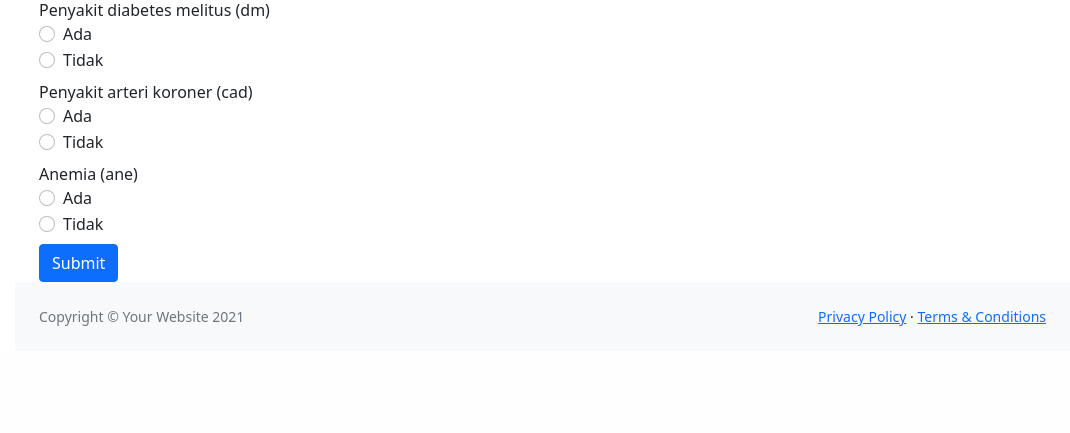
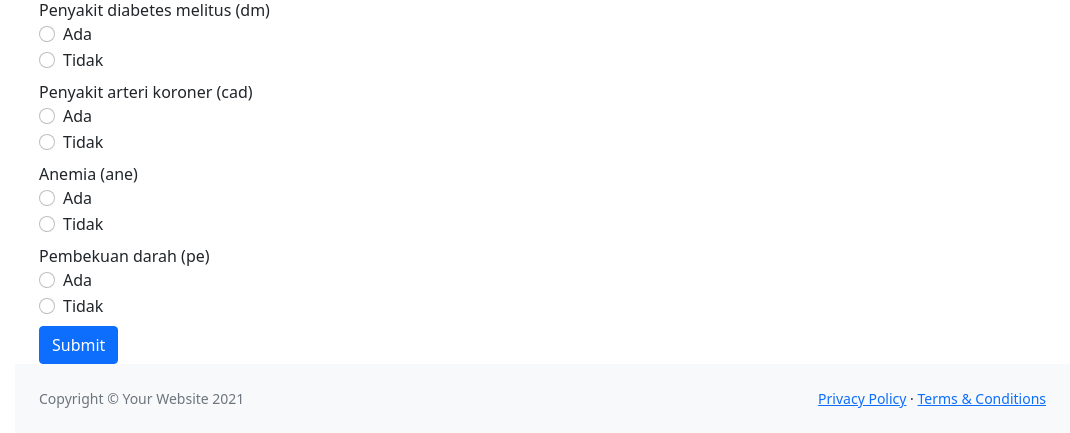
Before and after one commit to verkit/web-ginjal, a Flask app: page / in a window 1280 px wide. Shown: the part 1436-1869 px from the top of the page, without its empty margins (210-1280 px from the left). Before the commit the page ends 1762 px from the top, so only its background shows below. Run offline with Flask 2, Linux system fonts and the light colour scheme; parts of the project's set-up code (start-up, migrations or seed data) failed here and were passed over; some libraries are stand-ins or nearby versions.

Commit message:
update model with new class form

```diff
--- a/app.py
+++ b/app.py
@@ -59,15 +59,16 @@ def predict():
         'htn': [request.form['htn']],
         'ane': [request.form['ane']],
         'bgr': [request.form['bgr']],
+        'pe': [request.form['pe']],
     }
 
     df = pd.DataFrame(data)
 
     prediction = model.predict(df)
     if prediction == 1:
-        output = 'Gagal ginjal'
+        output = 'Gagal ginjal kronik'
     else :
-        output = 'Normal'
+        output = 'Gagal ginjal akut'
 
     data['prediction'] = output
     data['created_at'] = datetime.now()
--- a/templates/index.html
+++ b/templates/index.html
@@ -237,6 +237,21 @@
                                         </label>
                                     </div>
                                 </div>
+                                <div class="col-xl-6 col-md-6 mb-2">
+                                    <label for="label">Pembekuan darah (pe)</label>
+                                    <div class="form-check">
+                                        <input required class="form-check-input" type="radio" name="pe" id="pe1" value="1">
+                                        <label class="form-check-label" for="pe1">
+                                            Ada
+                                        </label>
+                                    </div>
+                                    <div class="form-check">
+                                        <input class="form-check-input" type="radio" name="pe" id="pe2" value="0">
+                                        <label class="form-check-label" for="pe2">
+                                            Tidak
+                                        </label>
+                                    </div>
+                                </div>
                                 <button type="submit" class="btn btn-primary">Submit</button>
                               </form>
                             <!-- <div class="col-xl-6 col-md-6">
```
Also changed, not shown: templates/history.html (+9 -0 lines), 1 other file.
